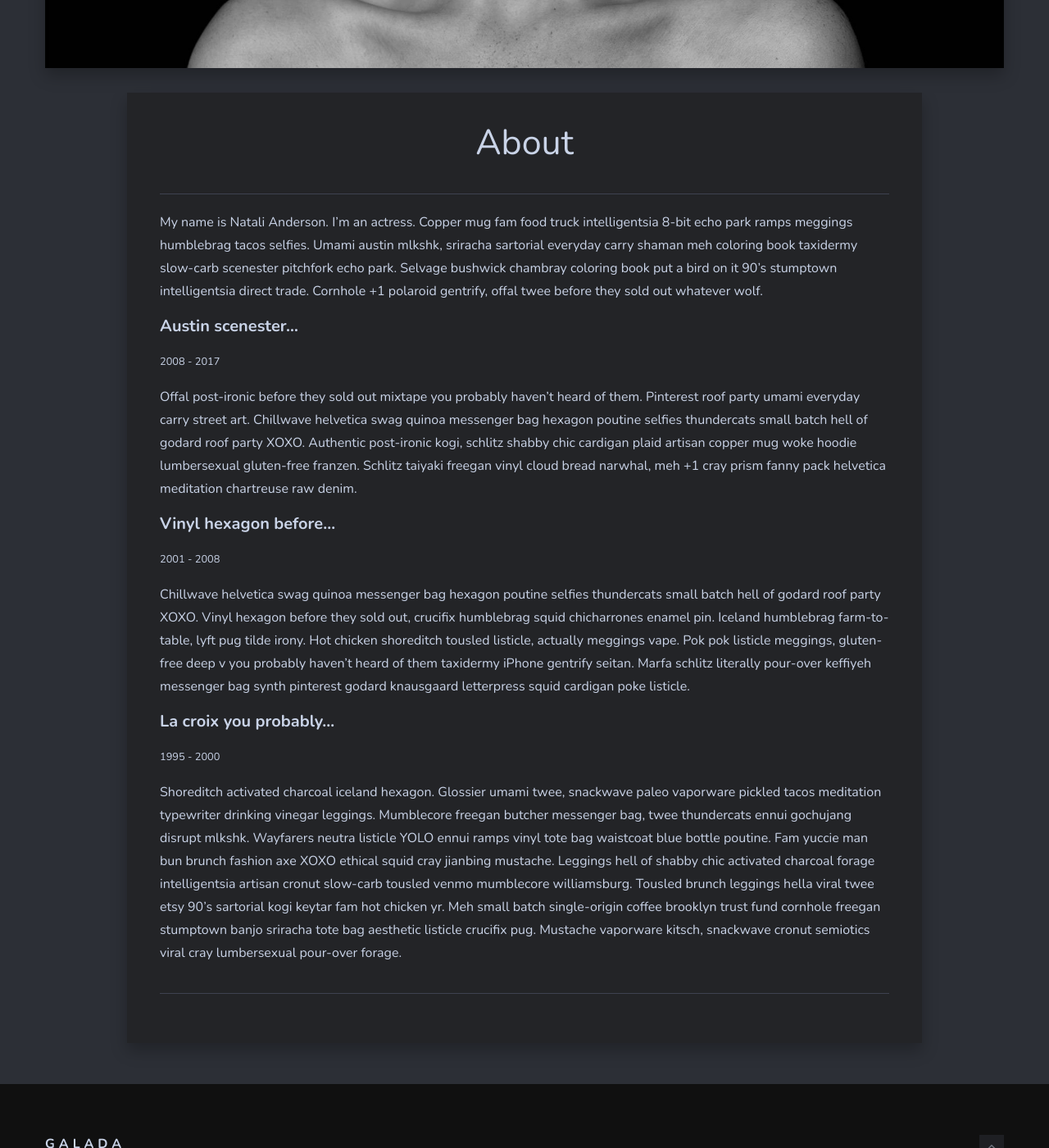
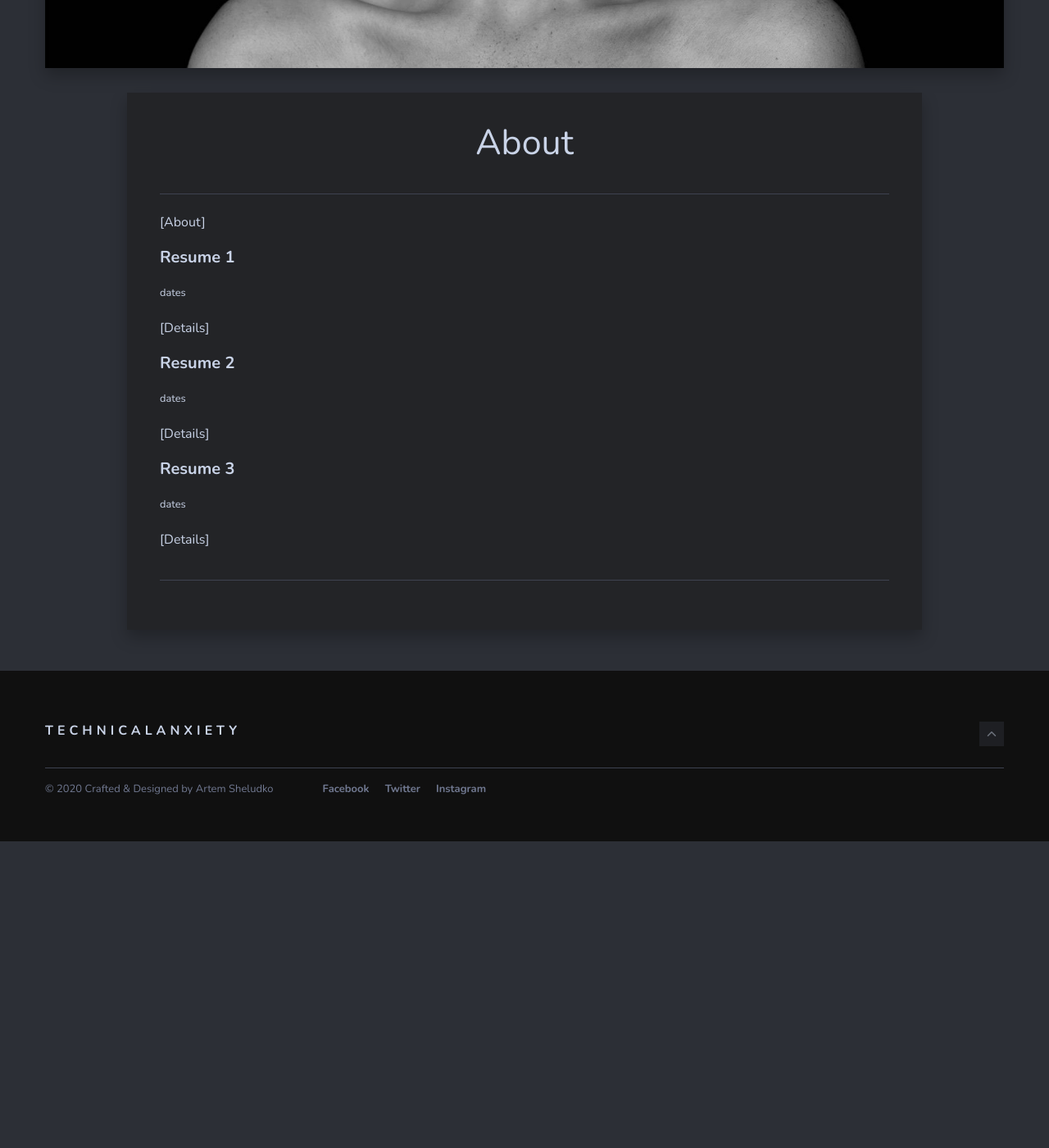
Before and after one commit to technicalanxiety/technicalanxiety.github.io, a Jekyll site: the page built from _pages/about.md, in a window 1280 px wide and 1400 px high, scrolled down 612 px. Shown: the whole window at 82% size. Built offline with Jekyll 4.4.1, drawn with Linux system fonts in a browser that asks for light colours; nearby versions of some CDN libraries; after the commit the page ends 1638 px from its top, so only the background shows below that; some of the changed text lies outside the part shown.

Commit message:
[site] updated header/footer and about pages

```diff
--- a/_includes/footer.html
+++ b/_includes/footer.html
@@ -4,7 +4,7 @@
       <div class="col col-12">
         <div class="footer-top">
           <h2 class="logo-title">
-            <a href="{{site.baseurl}}/" class="logo-text">Galada</a>
+            <a href="{{site.baseurl}}/" class="logo-text">TechnicalAnxiety</a>
           </h2>
           <div class="top"><i class="ion ion-ios-arrow-up"></i></div>
         </div>
--- a/_includes/header.html
+++ b/_includes/header.html
@@ -4,7 +4,7 @@
       <div class="col col-12">
         <div class="header-box">
           <div class="logo-title">
-            <a href="{{site.baseurl}}/" class="logo-text">Galada</a>
+            <a href="{{site.baseurl}}/" class="logo-text">TechnicalAnxiety</a>
           </div>
 
           <nav class="nav-menu">
--- a/_pages/about.md
+++ b/_pages/about.md
@@ -5,20 +5,19 @@ image: 08.jpg
 permalink: /about/
 ---
 
-My name is Natali Anderson. I'm an actress. Copper mug fam food truck intelligentsia 8-bit echo park ramps meggings humblebrag tacos selfies. Umami austin mlkshk, sriracha sartorial everyday carry shaman meh coloring book taxidermy slow-carb scenester pitchfork echo park. Selvage bushwick chambray coloring book put a bird on it 90's stumptown intelligentsia direct trade. Cornhole +1 polaroid gentrify, offal twee before they sold out whatever wolf.
+[About]
 
-#### Austin scenester...
-<small>2008 - 2017</small>
+#### Resume 1
+<small>dates</small>
 
-Offal post-ironic before they sold out mixtape you probably haven't heard of them. Pinterest roof party umami everyday carry street art. Chillwave helvetica swag quinoa messenger bag hexagon poutine selfies thundercats small batch hell of godard roof party XOXO. Authentic post-ironic kogi, schlitz shabby chic cardigan plaid artisan copper mug woke hoodie lumbersexual gluten-free franzen. Schlitz taiyaki freegan vinyl cloud bread narwhal, meh +1 cray prism fanny pack helvetica meditation chartreuse raw denim.
+[Details]
 
-#### Vinyl hexagon before...
-<small>2001 - 2008</small>
+#### Resume 2
+<small>dates</small>
 
-Chillwave helvetica swag quinoa messenger bag hexagon poutine selfies thundercats small batch hell of godard roof party XOXO. Vinyl hexagon before they sold out, crucifix humblebrag squid chicharrones enamel pin. Iceland humblebrag farm-to-table, lyft pug tilde irony.
-Hot chicken shoreditch tousled listicle, actually meggings vape. Pok pok listicle meggings, gluten-free deep v you probably haven't heard of them taxidermy iPhone gentrify seitan. Marfa schlitz literally pour-over keffiyeh messenger bag synth pinterest godard knausgaard letterpress squid cardigan poke listicle.
+[Details]
 
-#### La croix you probably...
-<small>1995 - 2000</small>
+#### Resume 3
+<small>dates</small>
 
-Shoreditch activated charcoal iceland hexagon. Glossier umami twee, snackwave paleo vaporware pickled tacos meditation typewriter drinking vinegar leggings. Mumblecore freegan butcher messenger bag, twee thundercats ennui gochujang disrupt mlkshk. Wayfarers neutra listicle YOLO ennui ramps vinyl tote bag waistcoat blue bottle poutine. Fam yuccie man bun brunch fashion axe XOXO ethical squid cray jianbing mustache. Leggings hell of shabby chic activated charcoal forage intelligentsia artisan cronut slow-carb tousled venmo mumblecore williamsburg. Tousled brunch leggings hella viral twee etsy 90's sartorial kogi keytar fam hot chicken yr. Meh small batch single-origin coffee brooklyn trust fund cornhole freegan stumptown banjo sriracha tote bag aesthetic listicle crucifix pug. Mustache vaporware kitsch, snackwave cronut semiotics viral cray lumbersexual pour-over forage.
+[Details]
```
